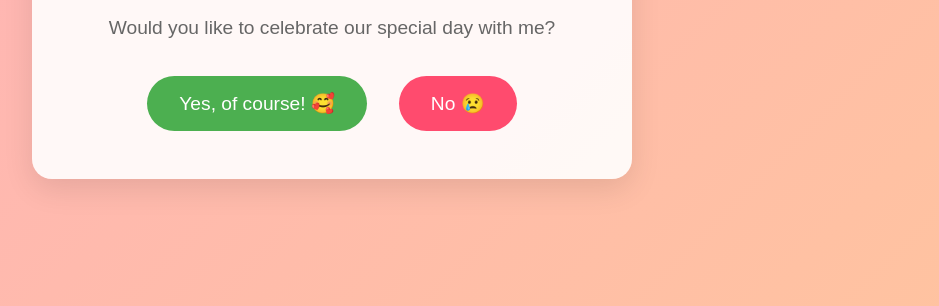
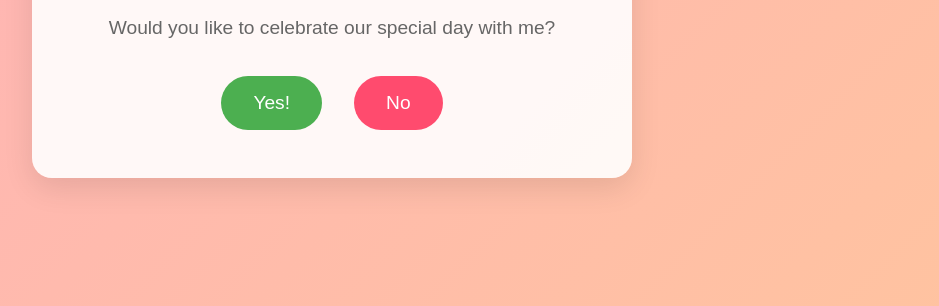
Before and after one commit to heroopogi/monthsary, a plain HTML site: page index.html in a window 1280 px wide. Shown: the part 494-800 px from the top of the page, without its empty margins (308-1247 px from the left). Drawn offline with Linux system fonts and the light colour scheme.

Commit message:
Update index.html

```diff
--- a/index.html
+++ b/index.html
@@ -15,8 +15,8 @@
             <p>Two beautiful years of love, laughter, and countless memories together.</p>
             <p>Would you like to celebrate our special day with me?</p>
             <div class="buttons">
-                <button id="yesBtn" class="btn yes-btn">Yes, of course! 🥰</button>
-                <button id="noBtn" class="btn no-btn">No 😢</button>
+                <button id="yesBtn" class="btn yes-btn">Yes!</button>
+                <button id="noBtn" class="btn no-btn">No</button>
             </div>
         </div>
     </div>
```
